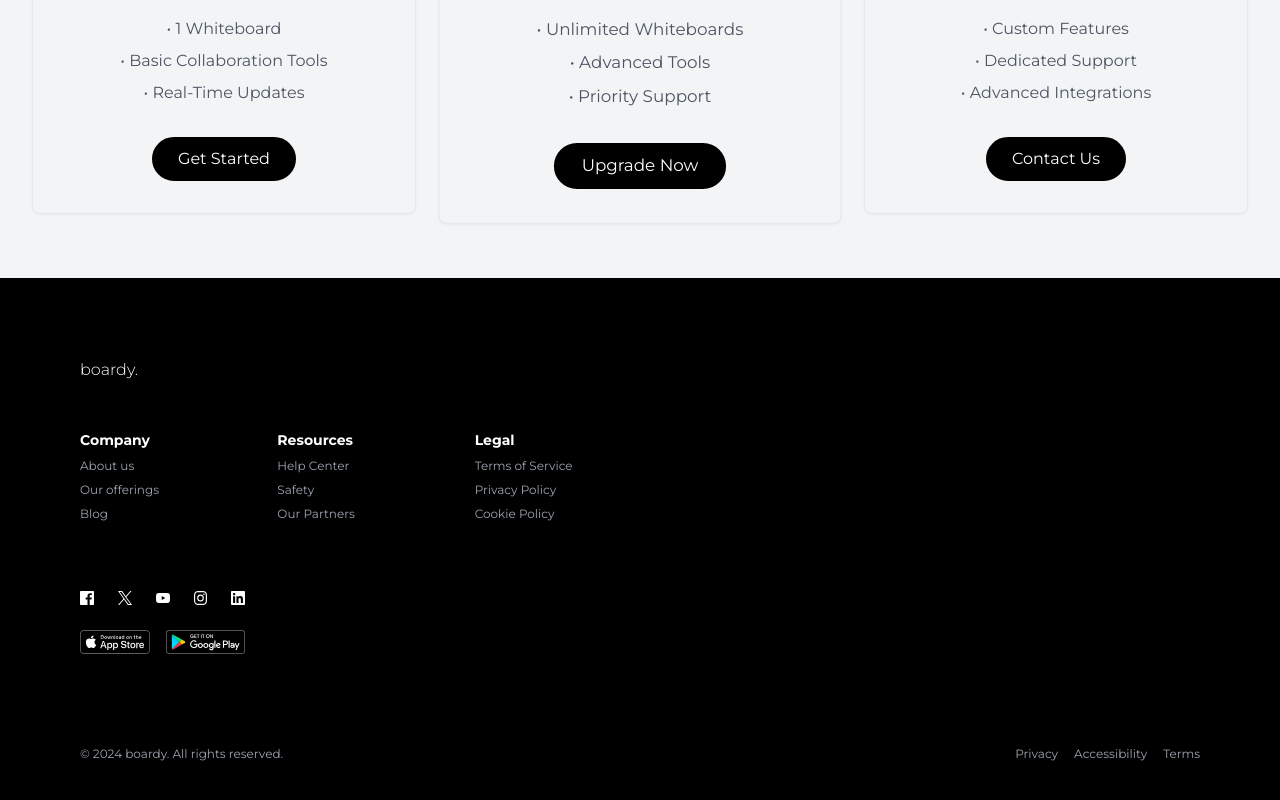
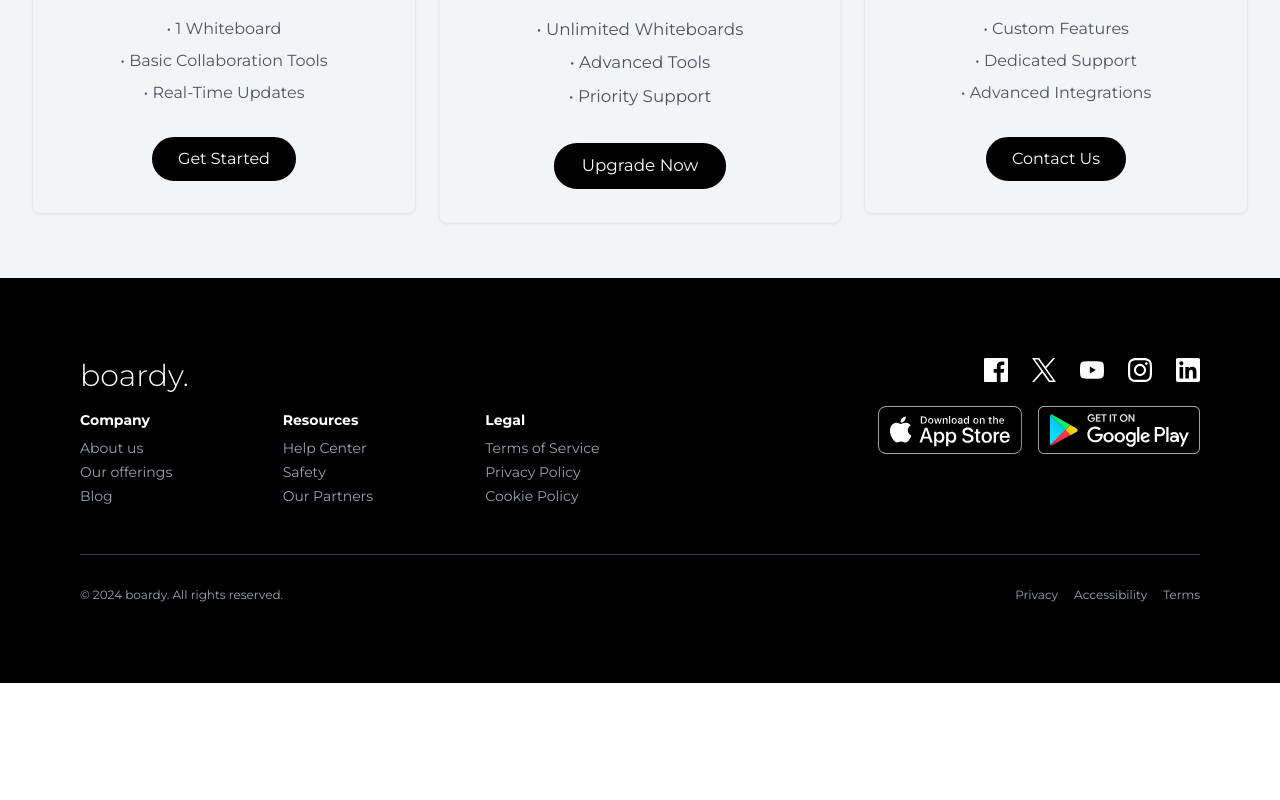
Before and after one commit to rzn1337/boardy-landing, a React (Vite) app: page / in a window 1280 px wide. Shown: the part 2206-3006 px from the top of the page. After the commit the page ends 2889 px from the top, so only its background shows below. Built offline with nearby package versions, Linux system fonts and the light colour scheme.

Commit message:
fix footer

```diff
--- a/src/components/Footer/Footer.jsx
+++ b/src/components/Footer/Footer.jsx
@@ -2,44 +2,48 @@ import { footerText } from "./footerContent";
 
 const Footer = () => {
     return (
-        <footer id="contact" className="bg-black text-base text-white py-20">
-            <div className="container mx-auto px-20">
-                <div className="flex flex-col md:flex-row justify-between">
-                    <div className="w-full md:w-1/2 mb-8 md:mb-0">
-                        <div className="pb-4">
-                            <h2 className="font-light">boardy.</h2>
-                        </div>
+        <footer id="contact" className="bg-black text-white py-16 md:py-20">
+            <div className="container mx-auto px-8 md:px-20">
+                <div className="flex flex-col md:flex-row justify-between space-y-8 md:space-y-0">
+                    <div className="w-full md:w-1/2">
+                        <h2 className="font-light text-2xl md:text-3xl pb-4">
+                            boardy.
+                        </h2>
 
-                        <div className="grid grid-cols-2 sm:grid-cols-3 gap-8">
+                        <div className="grid grid-cols-2 sm:grid-cols-3 gap-12">
                             {Object.entries(footerText).map(
                                 ([section, links]) => (
-                                    <div
-                                        key={section}
-                                        className="flex flex-col space-y-2 my-8"
-                                    >
-                                        <h3 className="font-semibold text-white text-sm">
+                                    <div key={section} className="space-y-2">
+                                        <h3 className="font-semibold text-sm">
                                             {section}
                                         </h3>
-                                        {links.map((c) => (
+                                        {/* Ensuring links stack vertically */}
+                                        <div className="flex flex-col space-y-1">
+                                            {links.map((link) => (
                                                 <a
                                                     href="#"
-                                                key={c}
-                                                className="text-gray-400 text-xs hover:text-white"
+                                                    key={link}
+                                                    className="text-gray-400 text-sm hover:text-white transition-colors"
                                                 >
-                                                {c}
+                                                    {link}
                                                 </a>
                                             ))}
                                         </div>
+                                    </div>
                                 )
                             )}
-                            <div>
-                                <div className="flex justify-start md:justify-end space-x-6 pb-2">
-                                    {["fb", "x", "yt", "in", "ig"].map(
-                                        (item, i) => (
+                        </div>
+                    </div>
+
+                    <div className="w-full md:w-auto">
+                        <div className="space-y-6">
+                            {/* Social Media Icons */}
+                            <div className="flex justify-start md:justify-end space-x-6">
+                                {["fb", "x", "yt", "in", "ig"].map((item) => (
                                     <a
                                         href={`#${item}`}
-                                                className="block"
-                                                key={i}
+                                        key={item}
+                                        className="block transition-transform transform hover:scale-110"
                                     >
                                         <img
                                             src={`/images/${item}.svg`}
@@ -47,43 +51,44 @@ const Footer = () => {
                                             className="h-6 w-6"
                                         />
                                     </a>
-                                        )
-                                    )}
+                                ))}
                             </div>
-                                <div className="flex justify-start md:justify-end space-x-4 mb-8">
+                            {/* App Store and Play Store Links */}
+                            <div className="flex justify-start md:justify-end space-x-4">
                                 <a href="#appstore" className="block">
                                     <img
                                         src="/images/appstore.svg"
                                         alt="App Store"
-                                            className="h-12 w-auto"
+                                        className="h-12 w-auto hover:opacity-80 transition-opacity"
                                     />
                                 </a>
                                 <a href="#playstore" className="block">
                                     <img
                                         src="/images/playstore.svg"
                                         alt="Play Store"
-                                            className="h-12 w-auto"
+                                        className="h-12 w-auto hover:opacity-80 transition-opacity"
                                     />
                                 </a>
                             </div>
                         </div>
                     </div>
                 </div>
-                </div>
 
-                <div className="mt-8 pt-4 flex flex-col md:flex-row justify-between items-center">
+                <div className="mt-12 pt-8 border-t border-gray-700 flex flex-col md:flex-row justify-between items-center">
                     <p className="text-gray-400 text-xs">
                         &copy; {new Date().getFullYear()} boardy. All rights
                         reserved.
                     </p>
-                    <div className="flex space-x-4 mt-2 md:mt-0">
-                        {["Privacy", "Accessibility", "Terms"].map(item => <a
+                    <div className="flex space-x-4 mt-4 md:mt-0">
+                        {["Privacy", "Accessibility", "Terms"].map((item) => (
+                            <a
                                 href={item}
                                 key={item}
-                            className="text-gray-400 text-xs hover:text-white"
+                                className="text-gray-400 text-xs hover:text-white transition-colors"
                             >
                                 {item}
-                        </a>)}
+                            </a>
+                        ))}
                     </div>
                 </div>
             </div>
```
Lines whose indentation alone changed are shown as unchanged.
